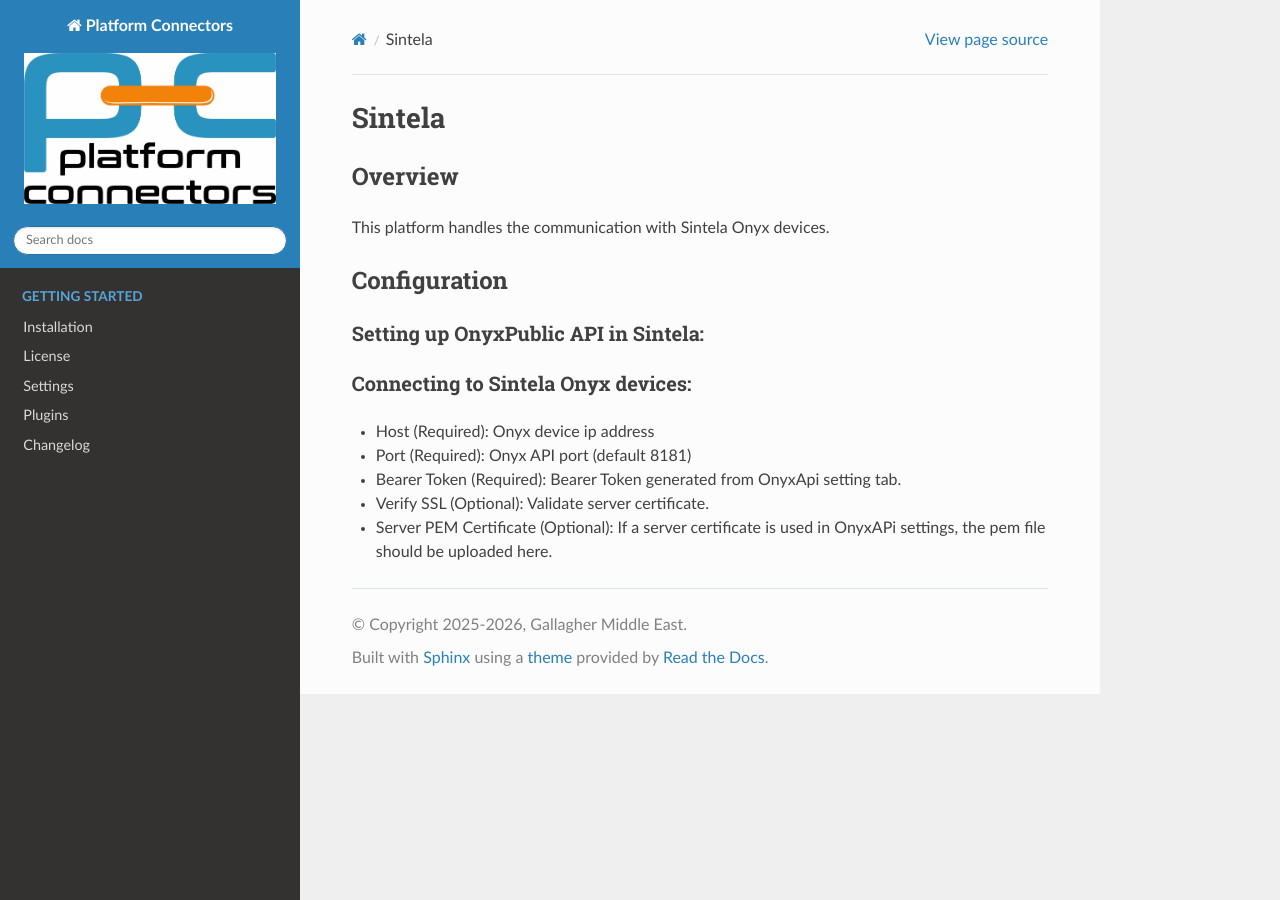
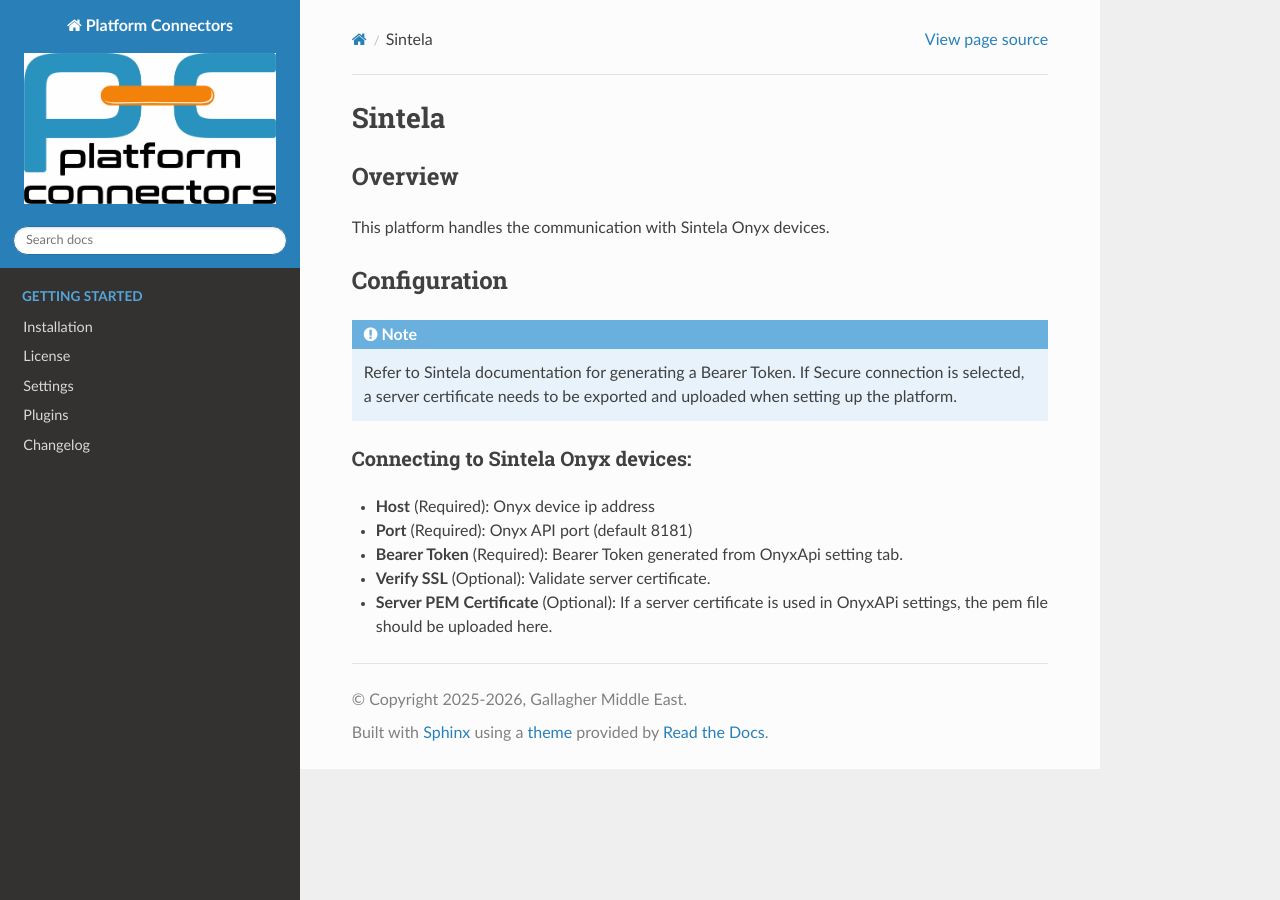
Before and after one commit to engrbm87/pconn-docs, a Sphinx documentation site: the page built from docs/source/platforms/sintela.rst, in a window 1280 px wide. Built offline with Sphinx 7.4.7 and the Read the Docs theme 3.1.0, drawn with Linux system fonts in a browser that asks for light colours; pages that are not in the unit, such as notebooks, are missing from menus.

Commit message:
Final changes

```diff
--- a/docs/source/platforms/sintela.rst
+++ b/docs/source/platforms/sintela.rst
@@ -9,16 +9,16 @@
 Configuration
 -------------
 
-Setting up OnyxPublic API in Sintela:
-^^^^^^^^^^^^^^^^^^^^^^^^^^^^^^^^^^^^^
+.. note::
 
-
+    Refer to Sintela documentation for generating a Bearer Token.
+    If Secure connection is selected, a server certificate needs to be exported and uploaded when setting up the platform.
 
 Connecting to Sintela Onyx devices:
 ^^^^^^^^^^^^^^^^^^^^^^^^^^^^^^^^^^^
 
-- Host (Required): Onyx device ip address
-- Port (Required): Onyx API port (default 8181)
-- Bearer Token (Required): Bearer Token generated from OnyxApi setting tab.
-- Verify SSL (Optional): Validate server certificate.
-- Server PEM Certificate (Optional): If a server certificate is used in OnyxAPi settings, the pem file should be uploaded here.
+- **Host** (Required): Onyx device ip address
+- **Port** (Required): Onyx API port (default 8181)
+- **Bearer Token** (Required): Bearer Token generated from OnyxApi setting tab.
+- **Verify SSL** (Optional): Validate server certificate.
+- **Server PEM Certificate** (Optional): If a server certificate is used in OnyxAPi settings, the pem file should be uploaded here.
--- a/docs/source/plugins/index.rst
+++ b/docs/source/plugins/index.rst
@@ -27,3 +27,4 @@
    gallagher-demo
    gallagher-bacnet-emulator
    gallagher-hikvision
+   gallagher-sintela
```
Also changed, not shown: docs/source/plugins/gallagher-sintela.rst (+5 -4 lines).
